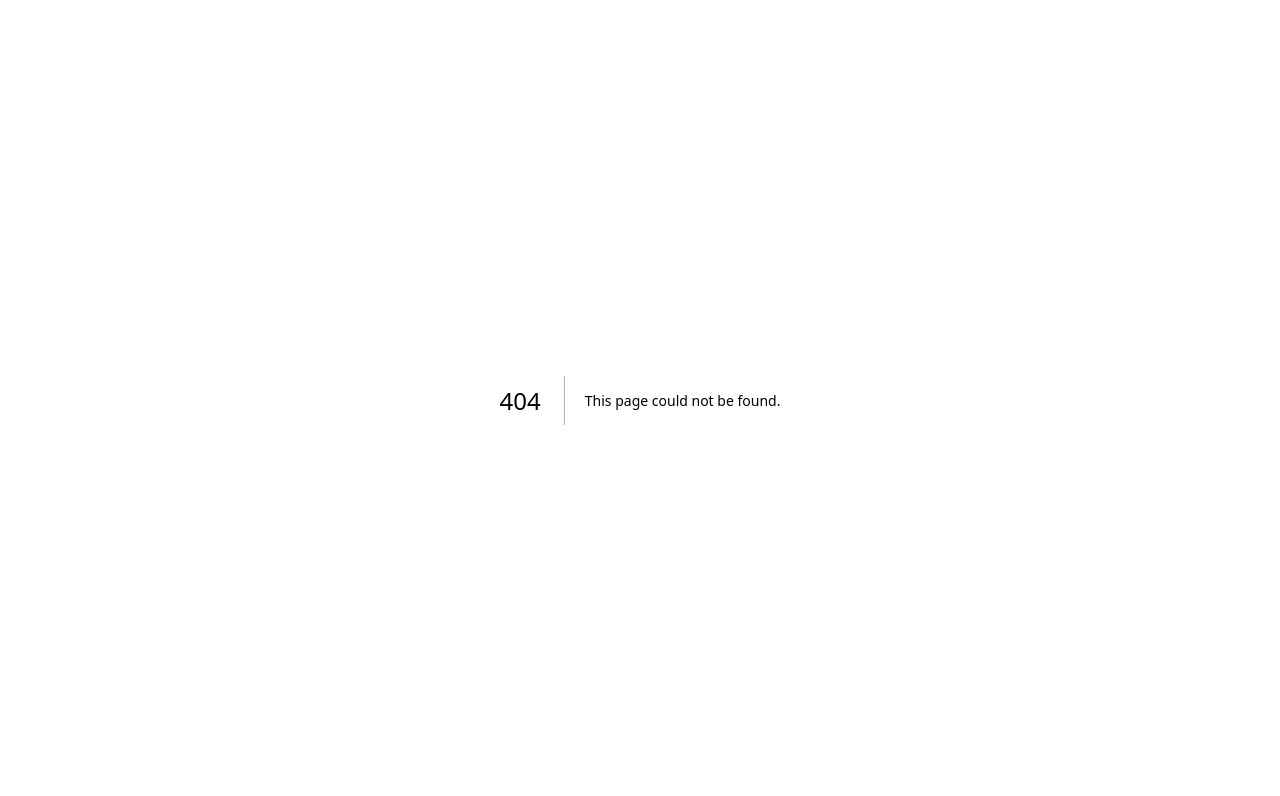
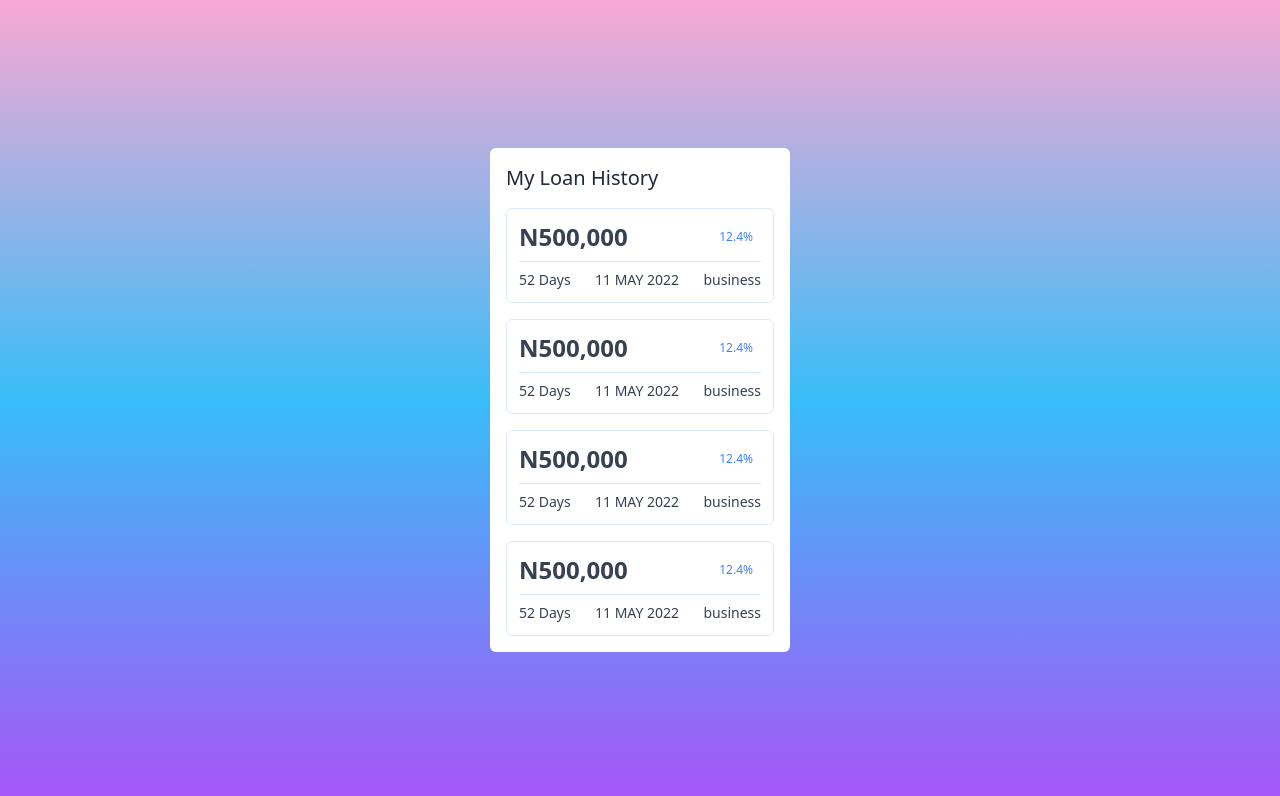
Before and after one commit to Akor131/bills, a Next.js app: page /dashboard/history in a window 1280 px wide. Before the commit this address had no page. Shown: the top 796 px of the page. Built offline with nearby package versions, Linux system fonts and the light colour scheme.

Commit message:
main history data

```diff
--- /dev/null
+++ b/app/dashboard/history/page.js
@@ -0,0 +1,19 @@
+import { HistoryTab } from "@/components/HistoryTab"
+
+const dummy = [1, 2, 3, 4];
+
+export default function History() {
+    return(
+        <main className="min-h-screen flex justify-center items-center bg-gradient-to-b from-pink-300 via-blue-400 via-sky-400 to-purple-500">
+            <div className="w-[300px] min-h-[400px] bg-white rounded-md p-4">
+                <h1 className="text-xl text-gray-800 mb-4">My Loan History</h1>
+                <div className="flex flex-col gap-4">
+
+                    {/* {<HistoryTab/>} */}
+
+                    {dummy.map(loan => <HistoryTab amount={"500,000"} rate={12.4} duration={52} type={"business"} date={"11 MAY 2022"}></HistoryTab>)}
+                </div>
+            </div>
+        </main>
+    )
+}
--- /dev/null
+++ b/components/HistoryTab.js
@@ -0,0 +1,15 @@
+export function HistoryTab({amount, rate, duration, date, type}) {
+    return(
+        <div className="flex flex-col border border-blue-100 rounded-md p-3">
+            <ul className="flex justify-between border-b border-blue-100 pb-2">
+            <li className="font-bold text-2xl text-gray-700">N{amount}</li>
+            <li className="text-xs text-blue-500 p-2">{rate}%</li>
+            </ul>
+            <ul className="pt-2 flex justify-between items-center">
+            <li className="text-sm text-gray-700">{duration} Days</li>
+            <li className="text-sm text-gray-700">{date}</li>
+            <li className="text-sm text-gray-700">{type}</li>
+            </ul>
+        </div>
+    )
+}
```
